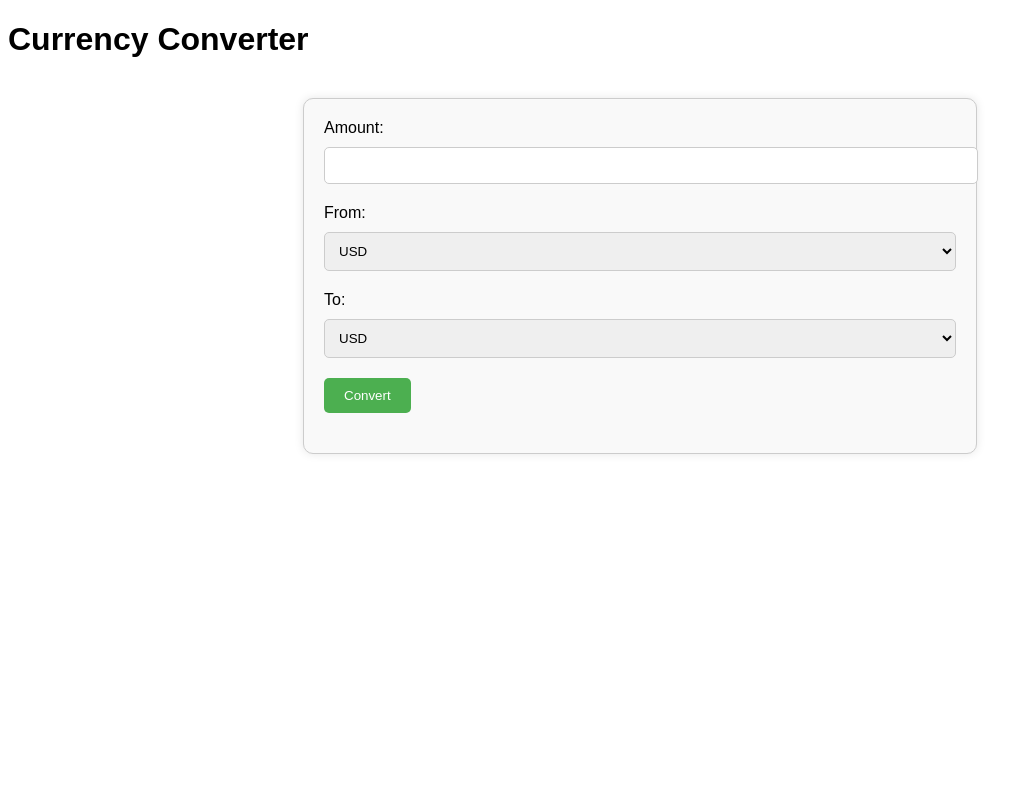
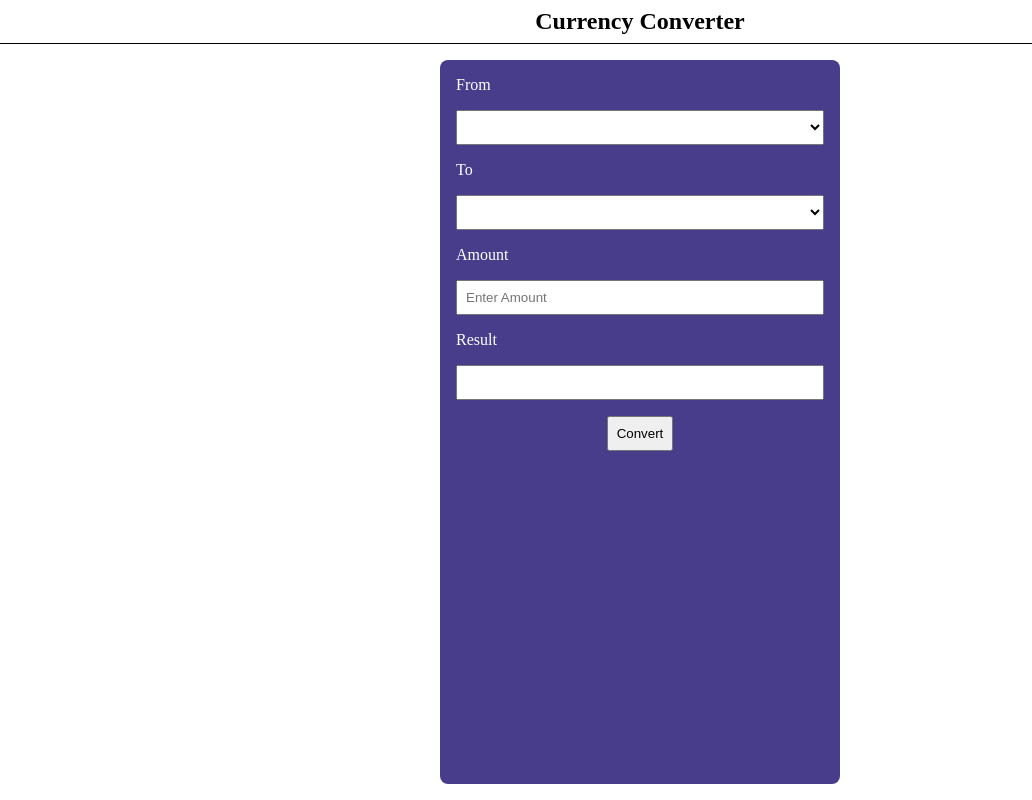
Before and after one commit to Bhuvanamadhan2018/2048_tiles_game, a plain HTML site: page currencyConvertetr/index.html in a window 1280 px wide. Shown: the whole page, without its empty margins (0-1032 px from the left). Drawn offline with Linux system fonts and the light colour scheme; no server answers.

Commit message:
modified

```diff
--- a/currencyConvertetr/index.html
+++ b/currencyConvertetr/index.html
@@ -1,27 +1,44 @@
 <!DOCTYPE html>
-<html>
+<html lang="en">
+
 <head>
-	<title>Currency Converter</title>
-	<link rel="stylesheet" href="style.css">
+    <meta charset="UTF-8">
+    <meta name="viewport" content="width=device-width, initial-scale=1.0">
+    <title>Currency Converter</title>
+    <link rel="stylesheet" href="style.css">
 </head>
+
 <body>
-	<h1>Currency Converter</h1>
-	<form>
-		<label for="amount">Amount:</label>
-		<input type="number" id="amount" required>
-		<label for="fromCurrency">From:</label>
-		<select id="fromCurrency">
-			<option value="USD">USD</option>
-			<option value="INR">INR</option>
-		</select>
-		<label for="toCurrency">To:</label>
-		<select id="toCurrency">
-			<option value="USD">USD</option>
-			<option value="INR">INR</option>
-		</select>
-		<button id="convertBtn">Convert</button>
-		<p id="result"></p>
-	</form>
-	<script src="script.js"></script>
+    <script src="script.js"></script>
+    <main class="container">
+        <header>
+            <h2>Currency Converter</h2>
+        </header>
+
+        <article class="currency-converter">
+
+            <section class="input-fields">
+                <label for="fromCurrency">From</label>
+                <select name="fromCurrency" id="fromCurrency">
+
+                </select>
+                <label for="toCurrency">To</label>
+                <select name="toCurrency" id="toCurrency"></select>
+                <label for="amount">Amount</label>
+
+                <input placeholder="Enter Amount" type="number" id="amount" name="amount" value="Enter Amount">
+                <label for="result">Result</label>
+                <input name="result" id="result" type="text" readonly>
+            </section>
+
+            <section class="button">
+                <button id="convert">Convert</button>
+            </section>
+
+
+        </article>
+
+    </main>
 </body>
+
 </html>
--- a/currencyConvertetr/script.js
+++ b/currencyConvertetr/script.js
@@ -1,30 +1,76 @@
+document.addEventListener("DOMContentLoaded", () => {
+
+
+    const convertButton = document.getElementById("convert");
+    convertButton.addEventListener("click", convertCurrency)
+    let currencyInfo;
+
+    function getListOfCurrencies() {
+        return fetch("https://cdn.jsdelivr.net/npm/@fawazahmed0/currency-api@latest/v1/currencies.json").then(res => res.json())
+    }
 
 
 
-const exchangeRates = {
-  USD: 1,
-  INR: 74.83,
+    function buildCurrencyOptions() {
 
-};
+        let listOfCurrencies;
+        getListOfCurrencies().then(result => {
+            listOfCurrencies = result
+            console.log(listOfCurrencies);
+            let fromCurrency = document.getElementById("fromCurrency");
+            let toCurrency = document.getElementById("toCurrency");
 
-document.getElementById('convertBtn').addEventListener('click', function() {
-  const amount = parseFloat(document.getElementById('amount').value);
-  const fromCurrency = document.getElementById('fromCurrency').value;
-  const toCurrency = document.getElementById('toCurrency').value;
+            for (let key in listOfCurrencies) {
+                let fromCurrencyOption = document.createElement("option");
+                fromCurrencyOption.id = `${key}_from`;
+                fromCurrencyOption.value = key;
+                fromCurrencyOption.textContent = listOfCurrencies[key];
+                fromCurrency.appendChild(fromCurrencyOption);
+                let toCurrencyOption = document.createElement("option");
+                toCurrencyOption.id = `${key}_to`;
+                toCurrencyOption.value = key;
+                toCurrencyOption.textContent = listOfCurrencies[key];
+                toCurrency.appendChild(toCurrencyOption);
+            }
 
-  if (isNaN(amount) || !exchangeRates[fromCurrency] || !exchangeRates[toCurrency]) {
-    alert('Invalid input');
-    return;
-  }
+        });
+        console.log(listOfCurrencies);
 
-  const result = convertCurrency(amount, fromCurrency, toCurrency);
-  document.getElementById('result').innerText = `${amount} ${fromCurrency} is equal to ${result} ${toCurrency}`;
-});
 
-function convertCurrency(amount, fromCurrency, toCurrency) {
-  if (fromCurrency !== "USD") {
-    amount = amount / exchangeRates[fromCurrency];
-  }
-  const convertedAmount = amount * exchangeRates[toCurrency];
-  return convertedAmount.toFixed(2);
-}
+
+
+    }
+
+    function loadCurrencyValues() {
+        fetch("https://cdn.jsdelivr.net/npm/@fawazahmed0/currency-api@latest/v1/currencies/eur.json")
+            .then(res => res.json())
+            .then(data => currencyInfo = data);
+    }
+
+    function convertCurrency() {
+        let fromCurrency = document.getElementById("fromCurrency");
+        let toCurrency = document.getElementById("toCurrency");
+
+        const selectedFromCurrency = fromCurrency.value;
+        const selectedToCurrency = toCurrency.value;
+
+        if (selectedFromCurrency && selectedToCurrency) {
+            let { eur } = currencyInfo;
+            let convertedAmount = eur[selectedToCurrency] / eur[selectedFromCurrency];
+            let result = document.getElementById("result");
+            let amountToConvert = document.getElementById("amount").valueAsNumber;
+            result.value = (amountToConvert * convertedAmount).toFixed(2);
+            console.log(currencyInfo, selectedFromCurrency, selectedToCurrency);
+
+        }
+
+
+    }
+    convertButton.addEventListener("click", () => {
+
+    })
+
+    loadCurrencyValues();
+    buildCurrencyOptions();
+
+})
--- a/currencyConvertetr/style.css
+++ b/currencyConvertetr/style.css
@@ -1,45 +1,54 @@
+* {
+  box-sizing: border-box;
+  margin: 0;
+}
+.container {
+  display: grid;
+  grid-template-rows: auto 1fr auto;
+  height: 100vh;
+  gap: 16px;
+}
+
+header{
+  padding: 8px 16px;
+  text-align: center;
+  border-bottom: 1px solid;
+}
 
 
-body {
-	font-family: Arial, sans-serif;
+
+
+.currency-converter {
+  display: flex;
+  gap: 16px;
+  flex-direction: column;
+  width: 400px;
+  box-shadow: 2px 2px 5px 3px;
+  margin: 0 auto;
+  padding: 16px;
+  border-radius: 8px;
+  background-color: darkslateblue;
+  color: white;
 }
 
-form {
-	width: 50%;
-	margin: 40px auto;
-	padding: 20px;
-	background-color: #f9f9f9;
-	border: 1px solid #ccc;
-	border-radius: 10px;
-	box-shadow: 0 0 10px rgba(0, 0, 0, 0.1);
+.input-fields {
+  flex-direction: column;
+  display: flex;
+  gap: 16px;
+  justify-content: center;
+  align-items: start;
 }
 
-label {
-	display: block;
-	margin-bottom: 10px;
+.input-fields input,
+.input-fields select {
+  width: 100%;
+  padding: 8px;
 }
 
-input, select {
-	width: 100%;
-	padding: 10px;
-	margin-bottom: 20px;
-	border: 1px solid #ccc;
-	border-radius: 5px;
+.button {
+  display: grid;
+  place-content: center;
 }
-
-button {
-	background-color: #4CAF50;
-	color: #fff;
-	padding: 10px 20px;
-	border: none;
-	border-radius: 5px;
-	cursor: pointer;
+.button > button {
+  padding: 8px;
 }
-
-button:hover {
-	background-color: #3e8e41;
-}
-
-#result {
-	margin-top: 20px;
-}
```
